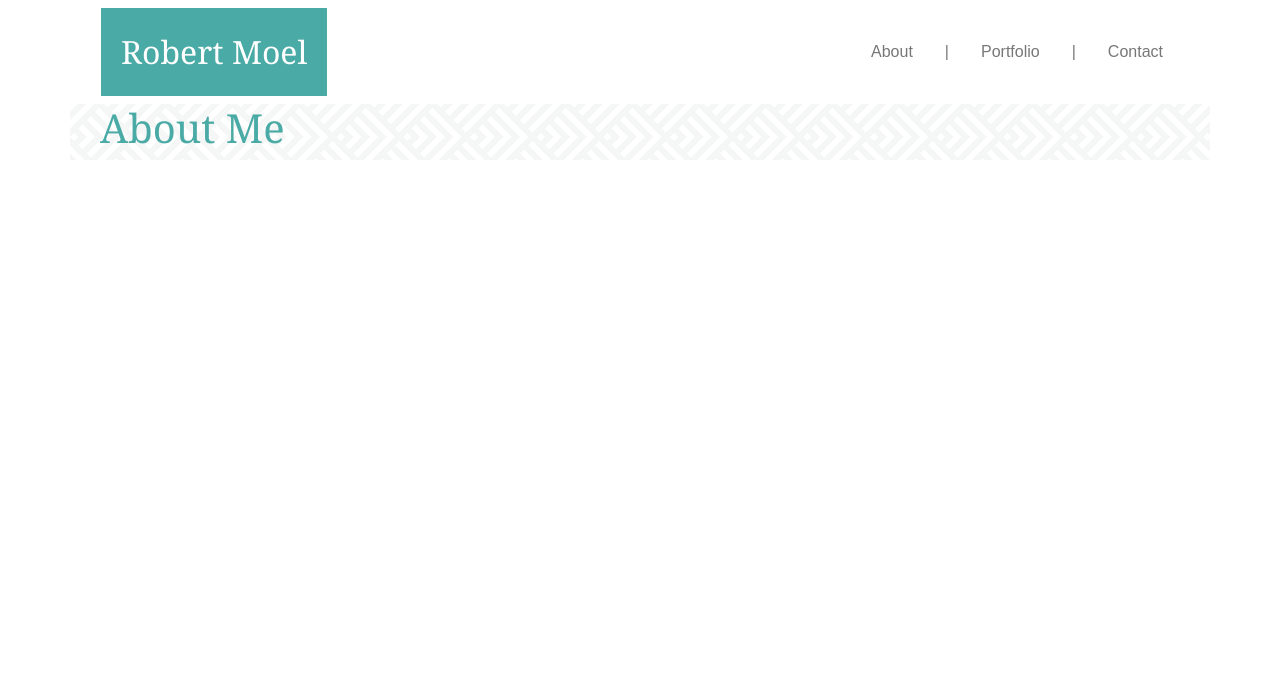
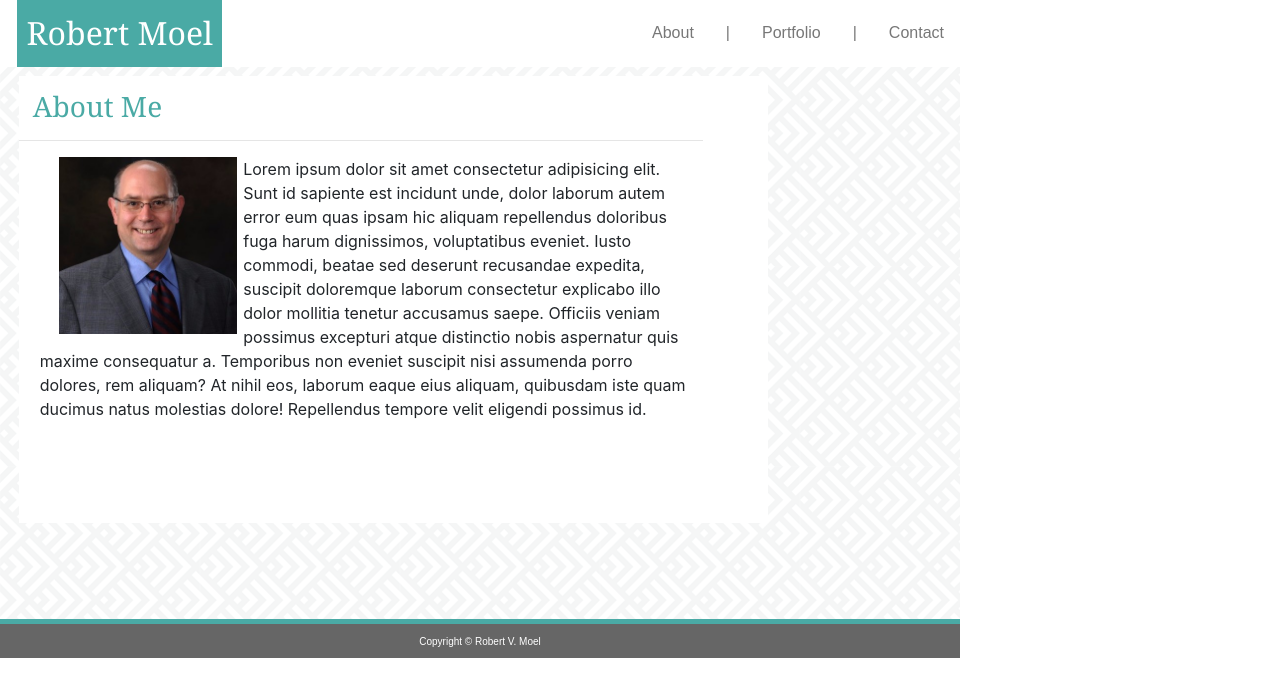
Before and after one commit to randrmoel/rvm-portfolio-responsive, a plain HTML site: page index.html in a window 1280 px wide. Drawn offline with nearby package versions, Linux system fonts and the light colour scheme.

Commit message:
index.html constructed with rows/columns

```diff
--- a/index.html
+++ b/index.html
@@ -4,16 +4,15 @@
 <head>
     <meta charset = "UTF-8">
     <title>Robert Moel - About Me</title>
-    <meta name="viewport" content="width=device-width, initial-scale=1">
-
       <!-- Bootstrap CSS -->
     <link rel="stylesheet" href="https://maxcdn.bootstrapcdn.com/bootstrap/4.0.0/css/bootstrap.min.css">
 </head>
 
-<body>
-    <div class="container">
-        <nav class="navbar navbar-expand-small">
-            <a class="navbar-brand" style="font-family:Georgia, 'Times New Roman', Times, serif; font-size:xx-large; color:#ffffff; background-color: #4aaaa5; padding:20px" href="#">Robert Moel</a>
+<body style="margin:0; padding:0; max-width: 960px">
+    <div class="container" style="padding:0 0 0 2%; margin:0">
+    <nav class="navbar" style="padding:0">
+        <a class="navbar-brand" style="font-family:Georgia, 'Times New Roman', Times, serif; font-size:xx-large; color:#ffffff; background-color: #4aaaa5; padding:1%; margin:0 0 0 -2px">
+        Robert Moel</a>
         <ul class="nav">
             <li class="nav-item">
                 <a class="nav-link" style ="font-family:Arial, Helvetica, sans-serif; color:#777777" href="index.html">About</a>
@@ -33,15 +32,26 @@
         </ul>
     </nav>
     </div>
-    <div class="container" style="background-image: url('assets/images/spikes.png'); border:black; border-width: 5px;" >
-        <div class="container">
+
+    <div class="container" style="background-image: url('assets/images/spikes.png'); margin:0%; padding:1% 20% 10% 2%">
+        <div class="container" style="z-index: 2; background-color: #ffffff; padding:0">
             <div class="row">
-                <div class="col-sm-4">
-                    <div class="page-header">
-                        <h1 style="font-family: Georgia, 'Times New Roman', Times, serif; color:#4aaaa5">About Me</h1>
+
+                <div class="col-sm-11">
+                    <h3 style="font-family: Georgia, 'Times New Roman', Times, serif; color:#4aaaa5; margin:2% 0 1% 2%"  >About Me</h3>
+                    <hr>
+                    <p style="margin:0 0 0 1%; padding: 0 1% 15% 2%">
+                        <img src="assets/images/RobMoelHeadShot.jpg"  style="width:30%; height:30%; margin:0 0 0 1%; padding: 0 1% 0 2%" class="float-left" alt="Rob Moel">
+                            Lorem ipsum dolor sit amet consectetur adipisicing elit. Sunt id sapiente est incidunt unde, dolor laborum autem error eum quas ipsam hic aliquam repellendus doloribus fuga harum dignissimos, voluptatibus eveniet.
+                            Iusto commodi, beatae sed deserunt recusandae expedita, suscipit doloremque laborum consectetur explicabo illo dolor mollitia tenetur accusamus saepe. Officiis veniam possimus excepturi atque distinctio nobis aspernatur quis maxime consequatur a.
+                            Temporibus non eveniet suscipit nisi assumenda porro dolores, rem aliquam? At nihil eos, laborum eaque eius aliquam, quibusdam iste quam ducimus natus molestias dolore! Repellendus tempore velit eligendi possimus id.
+                    </p>
                 </div>
             </div>
         </div>
     </div>
-    </div>
+
+    <nav class="navbar-fixed-bottom" style="border-top-style: solid; border-top-width:5px; border-top-color: #4aaaa5; font-family: Arial, Helvetica, sans-serif; color:#ffffff; background-color:#666666; font-size:x-small; text-align:center; padding-top: 1%; padding-bottom: 1%;">
+        Copyright &copy; Robert V. Moel
+    </nav>
 </body>
```
Lines whose indentation alone changed are shown as unchanged.
